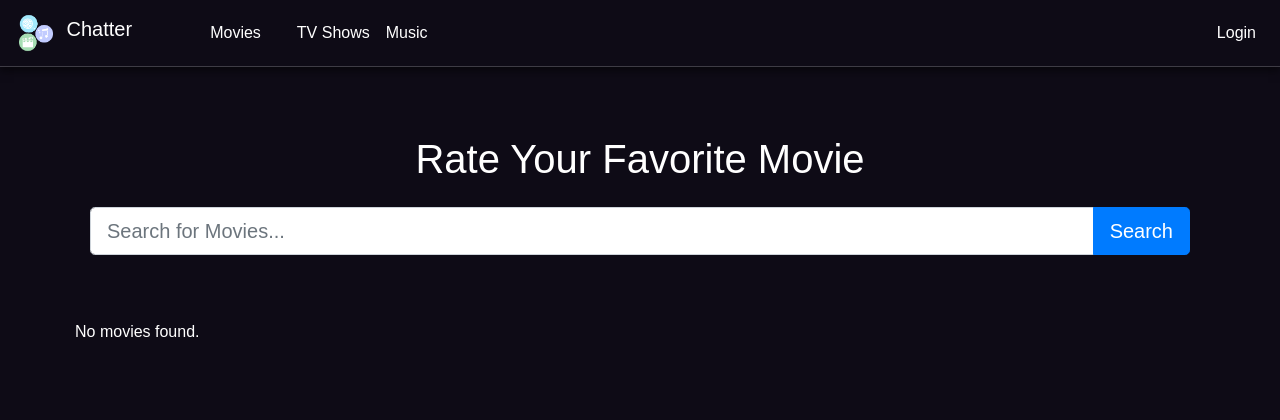
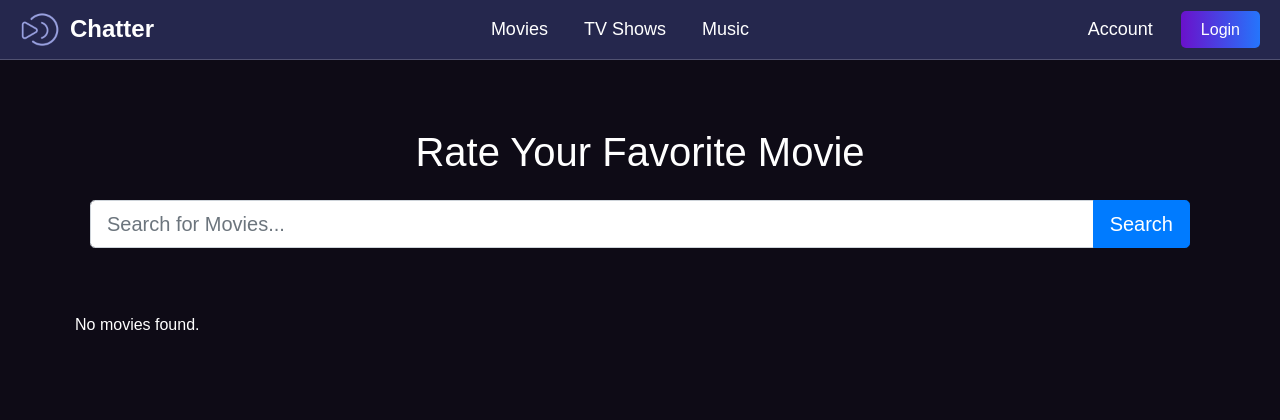
Before and after one commit to DafneArreola/Chatter-React, a Flask app: page /movies in a window 1280 px wide. Shown: the top 420 px of the page. Run offline with Flask 3, Linux system fonts and the light colour scheme; data that the repository does not hold is empty; some libraries are stand-ins or nearby versions.

Commit message:
fixed nav bar

```diff
--- a/backend/routes.py
+++ b/backend/routes.py
@@ -149,6 +149,8 @@ def register():
 
         if User.query.filter_by(username=username).first():
             flash('Username already exists', 'danger')
+        elif User.query.filter_by(email=email).first():
+            flash('Email already exists', 'danger')
         else:
             new_user = User(username=username, password=generate_password_hash(password), email=email)
             db.session.add(new_user)
--- a/frontend/static/css/style.css
+++ b/frontend/static/css/style.css
@@ -15,6 +15,12 @@ body {
     background-color: #0e0b16; /* Set background color */
 }
 
+.section-title {
+    font-size: 34px;
+    margin-bottom: 8px; /* Adjust as needed */
+    color: white; /* Ensure the title is white */
+}
+
 .wrapper {
     display: flex;
     flex-direction: column;
@@ -23,27 +29,66 @@ body {
 
 /* Navbar */
 .navbar-custom {
-    background-color: #0e0b16; /* Dark background color */
-    box-shadow: 0 4px 8px rgba(0, 0, 0, 0.5); /* Shadow to make it pop out */
-    border-bottom: 1px solid rgba(255, 255, 255, 0.2); /* Optional border */
-    z-index: 1000; /* Ensure it stays on top */
+    background-color: #25274D;
+    padding: 0 20px;
+    height: 60px;
+    display: flex;
+    align-items: center;
+    justify-content: space-between;
 }
 
 .navbar-brand {
-    margin-right: 50px; /* Add space between logo/title and the rest of the navbar links */
+    display: flex;
+    align-items: center;
+}
+
+.logo {
+    height: 40px;
+    margin-right: 10px;
+}
+
+.brand-name {
+    color: #FFFFFF;
+    font-size: 24px;
+    font-weight: bold;
+}
+
+.navbar-collapse {
+    flex-grow: 1;
+    justify-content: center;
 }
 
 .navbar-nav {
-    flex-direction: row; /* Ensure horizontal layout */
+    display: flex;
+    align-items: center;
+    justify-content: center;
 }
 
-.navbar-nav .nav-item {
-    margin-left: 20px; /* Adjust spacing between links */
+.nav-link:hover {
+    color: #25274D;
+    background-color: #FFFFFF;
+    border-radius: 5px;
+    padding: 5px 10px;
 }
 
-.navbar-nav .nav-item:last-child {
-    margin-left: auto; /* Push the last item (Login) to the far right */
+.nav-link {
+    color: #FFFFFF;
+    font-size: 18px;
+    margin: 0 10px;
 }
+
+.navbar-account {
+    display: flex;
+    align-items: center;
+    gap: 10px;
+}
+
+
+.account-text {
+    color: #FFFFFF;
+    font-size: 18px;
+}
+
 
 /* Footer */
 .footer {
--- a/frontend/templates/base.html
+++ b/frontend/templates/base.html
@@ -14,30 +14,33 @@
         <!-- Navbar -->
         <nav class="navbar navbar-expand-lg navbar-custom">
             <a class="navbar-brand text-white" href="{{ url_for('main.home') }}">
-                <img src="{{ url_for('static', filename='images/logo.png') }}" alt="Logo" class="d-inline-block align-top" style="height: 40px; padding-right: 5px;">
-                Chatter
+                <img src="{{ url_for('static', filename='images/logo.png') }}" alt="Logo" class="d-inline-block align-top logo">
+                <span class="brand-name">Chatter</span>
             </a>
             <button class="navbar-toggler" type="button" data-toggle="collapse" data-target="#navbarNav" aria-controls="navbarNav" aria-expanded="false" aria-label="Toggle navigation">
                 <span class="navbar-toggler-icon"></span>
             </button>
-            <div class="collapse navbar-collapse" id="navbarNav">
-                <ul class="navbar-nav mr-auto"> <!-- Push items to the left -->
+            <div class="collapse navbar-collapse justify-content-center" id="navbarNav">
+                <ul class="navbar-nav"> <!-- Center items -->
                     <li class="nav-item">
-                        <a class="nav-link text-white" href="{{ url_for('main.movies_search') }}">Movies</a>
+                        <a class="nav-link account-white" href="{{ url_for('main.movies_search') }}">Movies</a>
                     </li>
                     <li class="nav-item">
-                        <a class="nav-link text-white" href="{{ url_for('main.shows_search') }}">TV Shows</a>
+                        <a class="nav-link account-white" href="{{ url_for('main.shows_search') }}">TV Shows</a>
                     </li>
                     <li class="nav-item">
-                        <a class="nav-link text-white" href="{{ url_for('main.music_search') }}">Music</a>
-                    </li>
-                </ul>
-                <ul class="navbar-nav ml-auto"> <!-- Push the Login link to the right -->
-                    <li class="nav-item">
-                        <a class="nav-link text-white" href="{{ url_for('main.login') }}">Login</a>
+                        <a class="nav-link account-white" href="{{ url_for('main.music_search') }}">Music</a>
                     </li>
                 </ul>
             </div>
+            <ul class="navbar-nav ml-auto navbar-account"> <!-- Push the Login link to the right -->
+                <li class="nav-item">
+                    <a class="nav-link account-text" href="{{ url_for('main.account') }}">Account</a>
+                </li>
+                <li class="nav-item">
+                    <a class="login-button" href="{{ url_for('main.login') }}">Login</a>
+                </li>
+            </ul>
         </nav>
 
         <!-- Main content -->
@@ -49,11 +52,11 @@
         <!-- Footer -->
         <footer class="footer text-center">
             <div class="container">
-                <a href="#">Movies</a> |
-                <a href="#">TV Shows</a> |
-                <a href="#">Music</a> |
+                <a href="{{ url_for('main.movies_search') }}">Movies</a> |
+                <a href="{{ url_for('main.shows_search') }}">TV Shows</a> |
+                <a href="{{ url_for('main.music_search') }}">Music</a> |
                 <a href="{{ url_for('main.account') }}">Account</a> |
-                <a href="#">Login</a>
+                <a href="{{ url_for('main.login') }}">Login</a>
             </div>
         </footer>
     </div>
--- a/frontend/templates/home.html
+++ b/frontend/templates/home.html
@@ -37,7 +37,7 @@
 
     <!-- Movies Carousel Section -->
     <section class="carousel-section">
-        <h2>Trending Movies</h2>
+        <h2 class ="section-title">Trending Movies</h2>
         <div id="trendingMoviesCarousel" class="carousel slide" data-ride="carousel">
             <div class="carousel-inner">
                 {% for i in range(0, movies|length, 6) %}
@@ -66,7 +66,7 @@
 
     <!-- Shows Carousel Section -->
     <section class="carousel-section">
-        <h2>Trending Shows</h2>
+        <h2 class ="section-title">Trending Shows</h2>
         <div id="trendingShowsCarousel" class="carousel slide" data-ride="carousel">
             <div class="carousel-inner">
                 {% for i in range(3) %}
@@ -95,7 +95,7 @@
 
     <!-- Music Carousel Section -->
     <section class="carousel-section">
-        <h2>Trending Music</h2>
+        <h2 class ="section-title">Trending Music</h2>
         <div id="trendingMusicCarousel" class="carousel slide" data-ride="carousel">
             <div class="carousel-inner">
                 {% for i in range(3) %}
--- a/requirements.txt
+++ b/requirements.txt
@@ -1,13 +1,9 @@
 Flask~=3.0.3
 Flask-SQLAlchemy
 python-dotenv
-
 requests
-<<<<<<< HEAD
 wtforms
 flask_wtf
 Flask-Migrate
-=======
 SearchForm
 flask_wtf
->>>>>>> refs/remotes/origin/main
```
Also changed, not shown: frontend/static/images/logo.png, frontend/static/images/old_logo.png (added).
